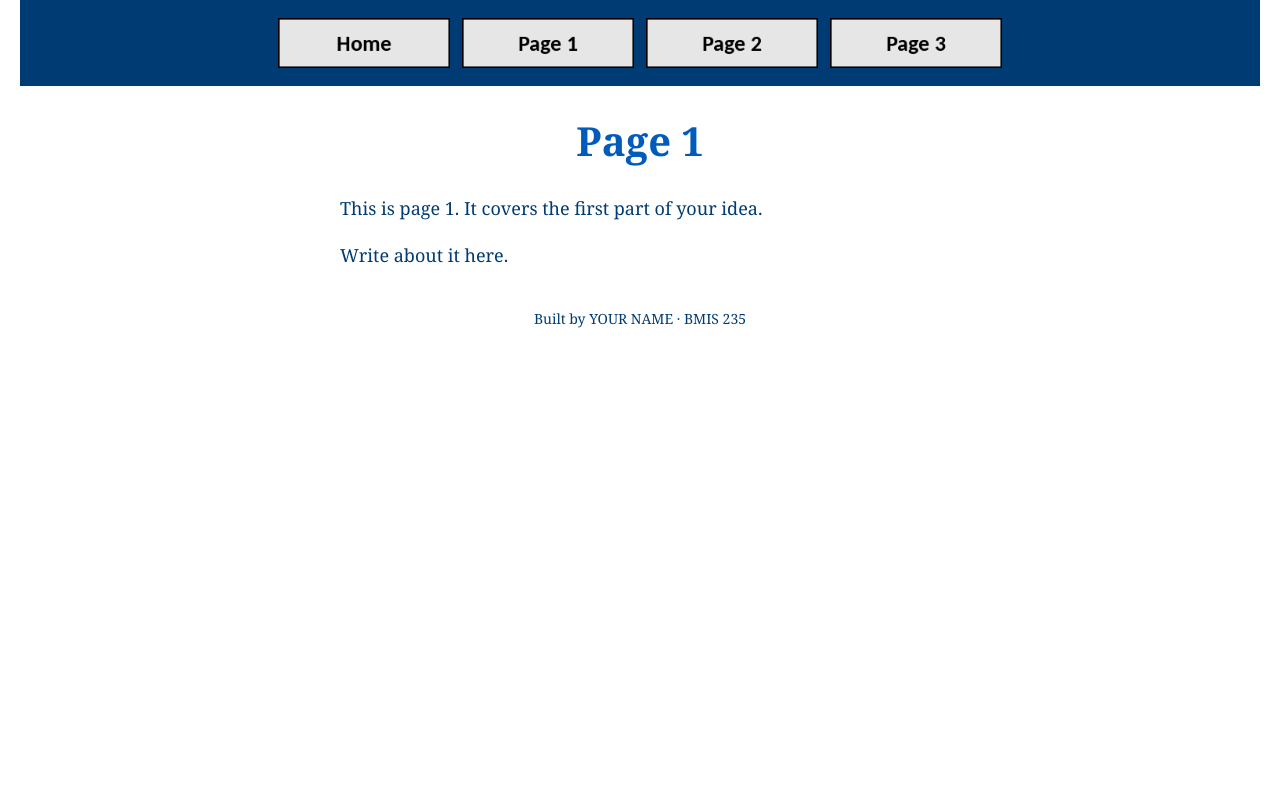
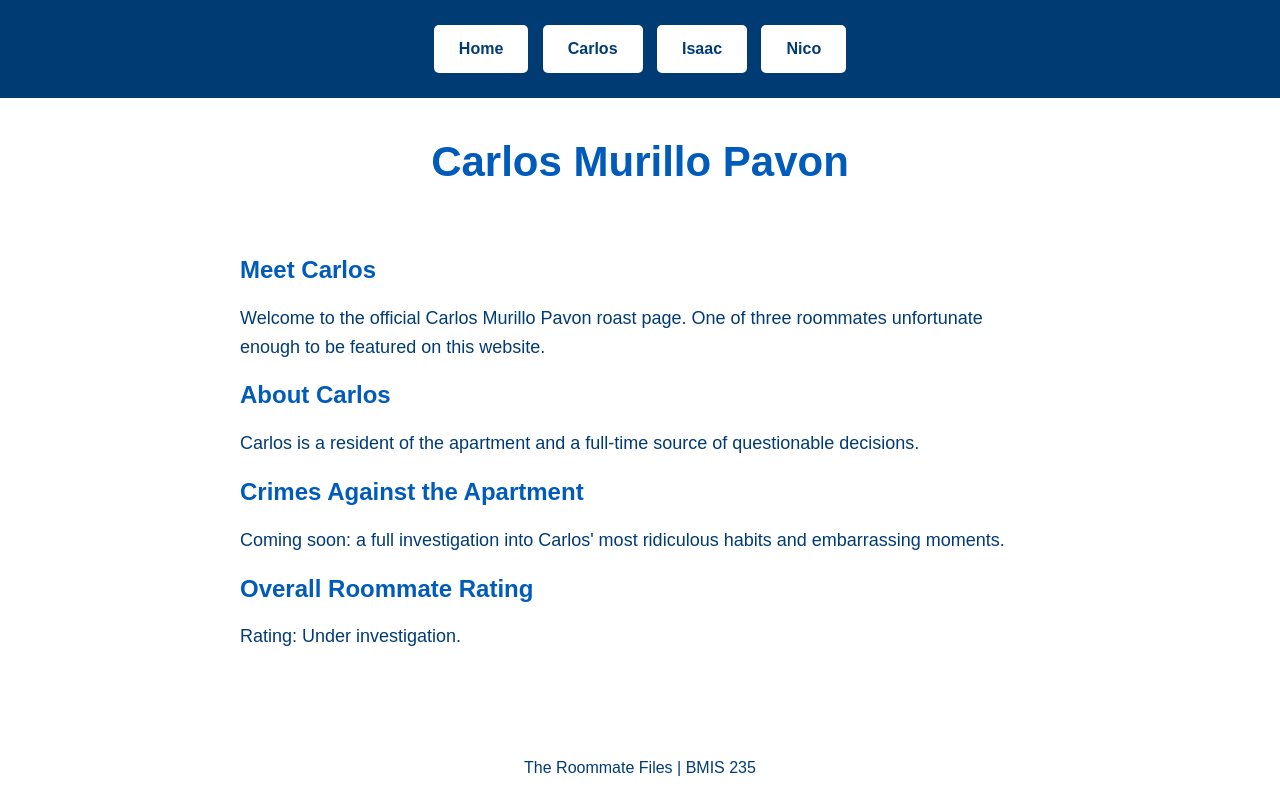
Before and after one commit to dashstein/bmis235-html-3, a plain HTML site: page carlos.html in a window 1280 px wide. Drawn offline with Linux system fonts and the light colour scheme.

Commit message:
Enhance carlos.html with metadata and styles
Updated the HTML structure, added metadata, and improved styling.

```diff
--- a/carlos.html
+++ b/carlos.html
@@ -1,38 +1,116 @@
 <!DOCTYPE html>
-<!--
-  Author: YOUR NAME
-  GU username: YOUR-GU-USERNAME
-  Course: BMIS 235 - HTML-3
--->
 <html lang="en">
+
 <head>
-<meta charset="utf-8">
-<meta name="author" content="YOUR NAME">
-<title>Page 1</title>
+    <meta charset="UTF-8">
+    <meta name="viewport" content="width=device-width, initial-scale=1.0">
+    <title>Carlos Murillo Pavon - The Roommate Files</title>
 
-<!-- this one line connects the page to the stylesheet -->
-<link rel="stylesheet" href="styles.css">
+    <style>
+        body {
+            background-color: #FFFFFF;
+            color: #003B73;
+            font-family: Arial, sans-serif;
+            margin: 0;
+            padding: 0;
+        }
+
+        nav {
+            background-color: #003B73;
+            text-align: center;
+            padding: 20px;
+        }
+
+        nav a {
+            display: inline-block;
+            background-color: white;
+            color: #003B73;
+            text-decoration: none;
+            font-weight: bold;
+            padding: 15px 25px;
+            margin: 5px;
+            border-radius: 5px;
+        }
+
+        nav a:hover {
+            background-color: #D6EAF8;
+        }
+
+        h1 {
+            text-align: center;
+            color: #005BBB;
+            font-size: 42px;
+            margin-top: 40px;
+        }
+
+        h2 {
+            color: #005BBB;
+        }
+
+        main {
+            max-width: 800px;
+            margin: 30px auto;
+            padding: 20px;
+        }
+
+        p {
+            font-size: 18px;
+            line-height: 1.6;
+        }
+
+        footer {
+            text-align: center;
+            color: #003B73;
+            margin-top: 50px;
+            padding: 20px;
+        }
+    </style>
 </head>
-<body class="carlos">
-<!-- ===== MENU ============================================================
-     The menu is four links. Each link wraps an image instead of words.
-     Build it once on this page, check that every link works,
-     then copy the whole <nav> block and paste it over the menu on the
-     other three pages, so every page has the exact same menu.
-     ===================================================================== -->
-<nav>
-    <a href="index.html"><img src="img/home.png" alt="Home"></a>
-<a href="carlos.html"><img src="img/page1.png" alt="Carlos"></a>
-<a href="isaac.html"><img src="img/page2.png" alt="Isaac"></a>
-<a href="nico.html"><img src="img/page3.png" alt="Nico"></a>
-</nav>
 
-<h1>Page 1</h1>
-<p>This is page 1. It covers the first part of your idea.</p>
-<p>Write about it here.</p>
+<body>
 
-<!-- Footer: fill in your name -->
-<footer>Built by YOUR NAME &middot; BMIS 235</footer>
+    <nav>
+        <a href="index.html">Home</a>
+        <a href="carlos.html">Carlos</a>
+        <a href="isaac.html">Isaac</a>
+        <a href="nico.html">Nico</a>
+    </nav>
+
+    <h1>Carlos Murillo Pavon</h1>
+
+    <main>
+        <h2>Meet Carlos</h2>
+
+        <p>
+            Welcome to the official Carlos Murillo Pavon roast page.
+            One of three roommates unfortunate enough to be
+            featured on this website.
+        </p>
+
+        <h2>About Carlos</h2>
+
+        <p>
+            Carlos is a resident of the apartment and a
+            full-time source of questionable decisions.
+        </p>
+
+        <h2>Crimes Against the Apartment</h2>
+
+        <p>
+            Coming soon: a full investigation into Carlos'
+            most ridiculous habits and embarrassing moments.
+        </p>
+
+        <h2>Overall Roommate Rating</h2>
+
+        <p>
+            Rating: Under investigation.
+        </p>
+    </main>
+
+    <footer>
+        The Roommate Files | BMIS 235
+    </footer>
 
 </body>
 </html>
```
